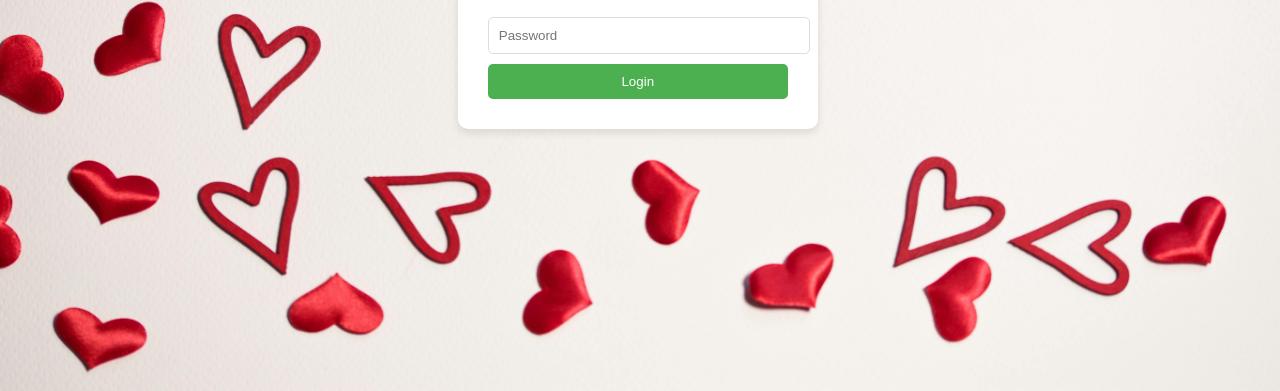
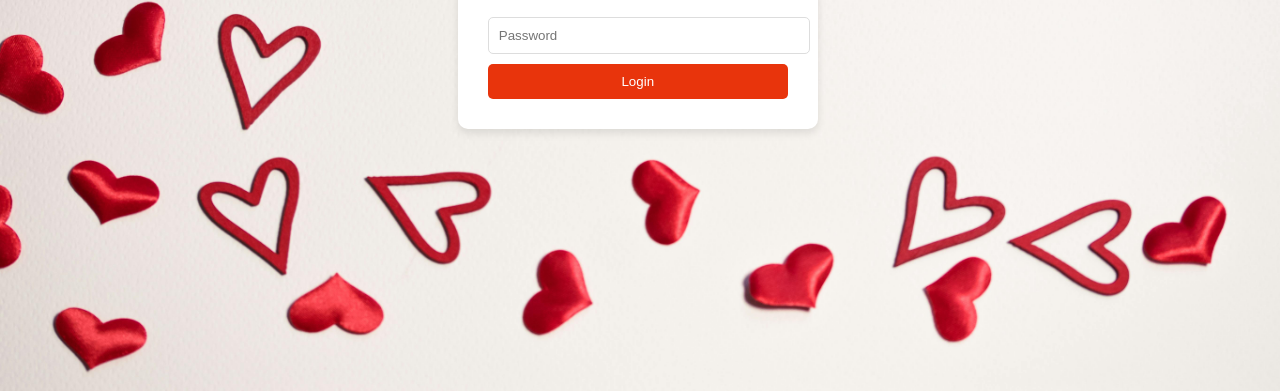
Before and after one commit to shubhamchoudhary2403/harshita, a plain HTML site: page index.html in a window 1280 px wide. Shown: the part 409-800 px from the top of the page. Drawn offline with Linux system fonts and the light colour scheme.

Commit message:
Update index.html

```diff
--- a/index.html
+++ b/index.html
@@ -44,7 +44,7 @@
         .login-btn {
             width: 100%;
             padding: 10px;
-            background-color: #4CAF50;
+            background-color: #e8340c;
             color: white;
             border: none;
             border-radius: 5px;
@@ -52,7 +52,7 @@
         }
 
         .login-btn:hover {
-            background-color: #45a049;
+            background-color: #e8340c;
         }
 
         .error-message {
```
